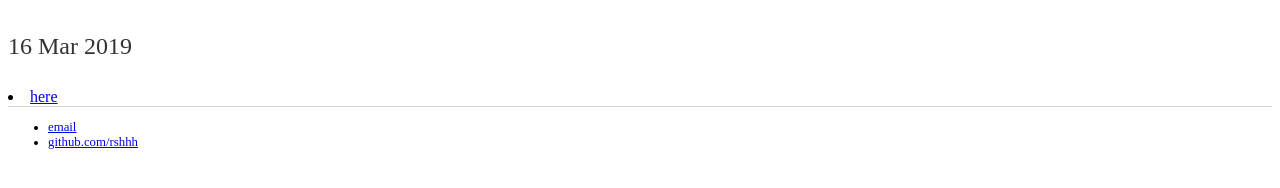
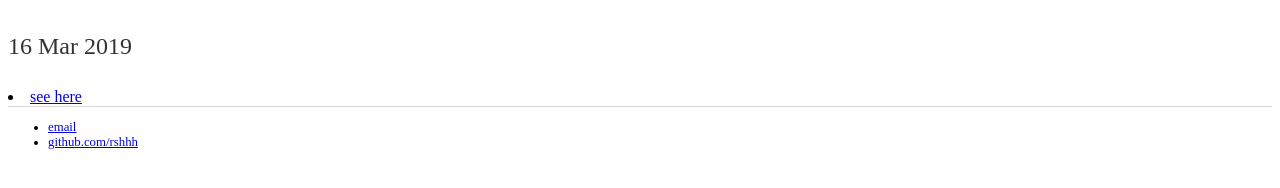
Before and after one commit to RSHHH/Microecon.github.io, a Jekyll site: the page built from _posts/2019-03-16-Assignment1.md, in a window 1280 px wide. Shown: the part 177-365 px from the top of the page. Built offline with Jekyll 4.4.1, drawn with Linux system fonts in a browser that asks for light colours.

Commit message:
Update 2019-03-16-Assignment1.md

```diff
--- a/_posts/2019-03-16-Assignment1.md
+++ b/_posts/2019-03-16-Assignment1.md
@@ -3,4 +3,4 @@ layout: post
 title: "Assignment1: Foundations of Statistics Learning"
 date: 2019-03-16
 ---
- <li><a see href="{{ site.baseurl}}/microecon/assignment1.pdf">here</a></li>
+ <li><a href="{{ site.baseurl}}/microecon/assignment1.pdf">see here</a></li>
```
